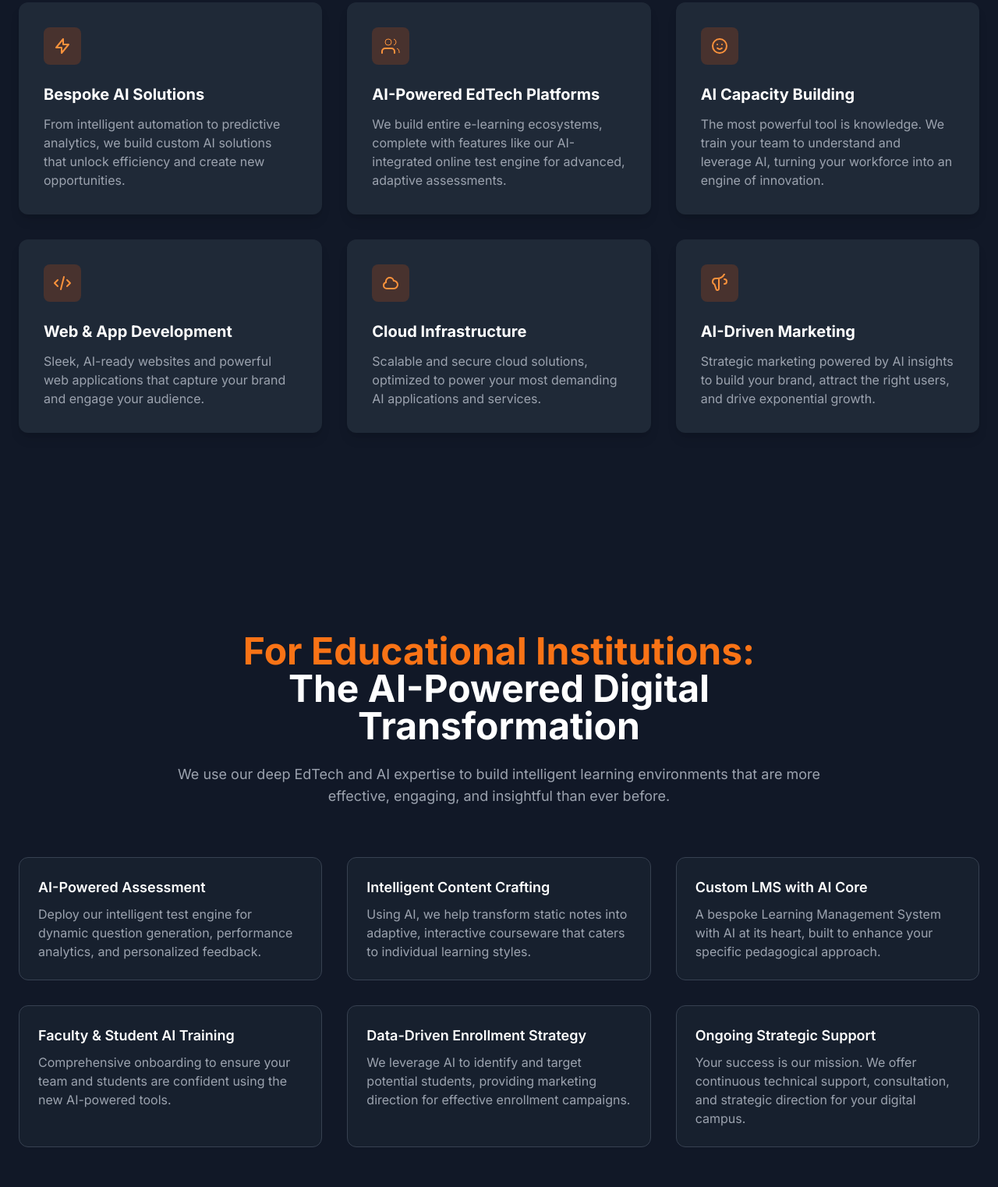
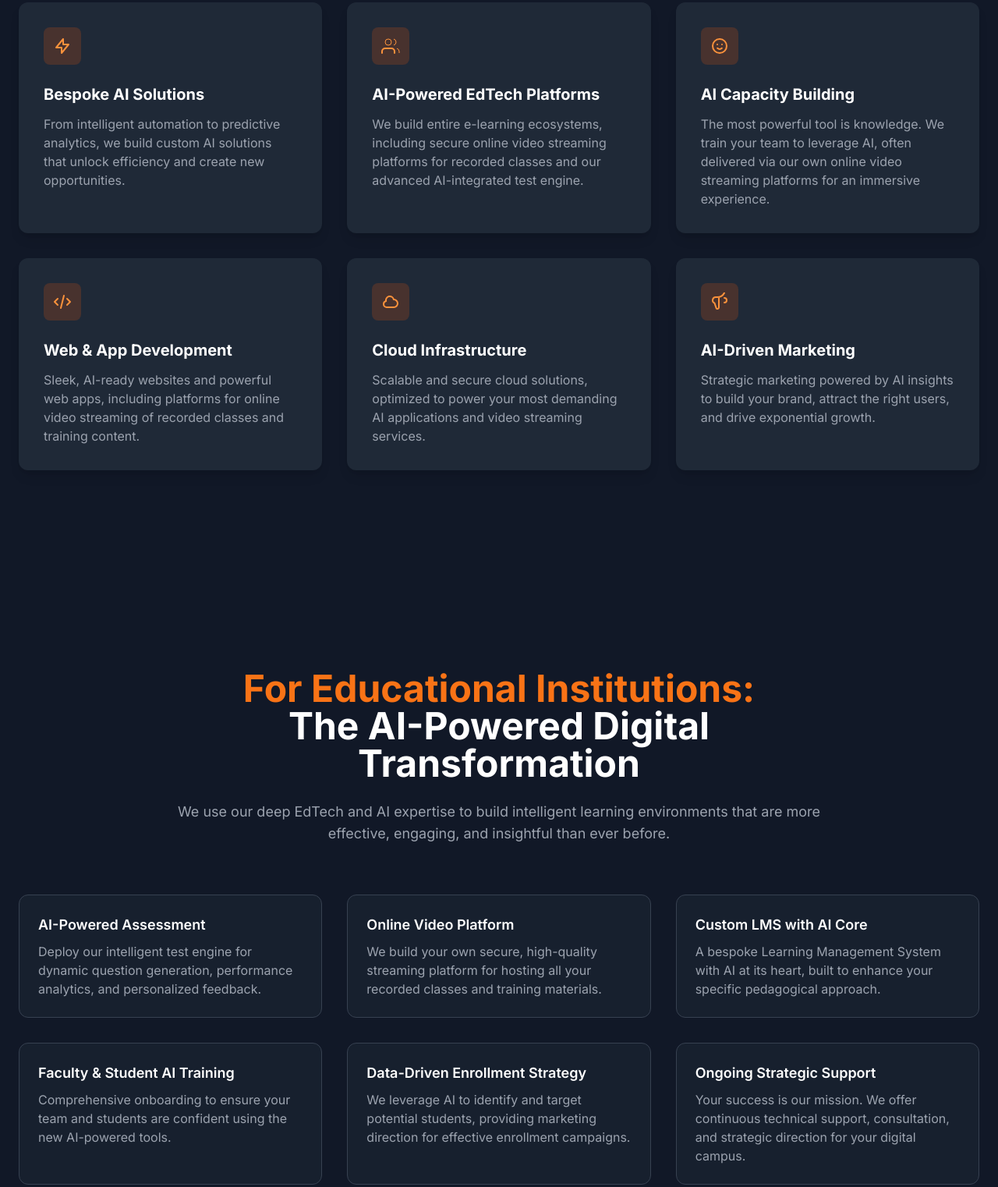
Before and after one commit to brahman47/firebringer-labs, a plain HTML site: page index.html in a window 1280 px wide. Shown: the part 1069-2591 px from the top of the page at 78% size. Drawn offline with nearby package versions, Linux system fonts and the light colour scheme; animation ran at ten frames a second.

Commit message:
feature details added - video streaming platform

```diff
--- a/index.html
+++ b/index.html
@@ -128,7 +128,7 @@
                                 <svg xmlns="http://www.w3.org/2000/svg" class="h-6 w-6" fill="none" viewBox="0 0 24 24" stroke="currentColor"><path stroke-linecap="round" stroke-linejoin="round" stroke-width="2" d="M17 21v-2a4 4 0 00-4-4H5a4 4 0 00-4 4v2" /><circle cx="9" cy="7" r="4" /><path d="M23 21v-2a4 4 0 00-3-3.87" /><path d="M16 3.13a4 4 0 010 7.75" /></svg>
                             </div>
                             <h3 class="text-xl font-bold text-white mb-3">AI-Powered EdTech Platforms</h3>
-                            <p class="text-gray-400">We build entire e-learning ecosystems, complete with features like our AI-integrated online test engine for advanced, adaptive assessments.</p>
+                            <p class="text-gray-400">We build entire e-learning ecosystems, including secure online video streaming platforms for recorded classes and our advanced AI-integrated test engine.</p>
                         </div>
                         <!-- Service Card 3 -->
                         <div class="bg-gray-800 p-8 rounded-xl shadow-lg transform hover:-translate-y-2 transition-all duration-300">
@@ -136,7 +136,7 @@
                                 <svg xmlns="http://www.w3.org/2000/svg" class="h-6 w-6" fill="none" viewBox="0 0 24 24" stroke="currentColor"><path stroke-linecap="round" stroke-linejoin="round" stroke-width="2" d="M14.828 14.828a4 4 0 01-5.656 0M9 10h.01M15 10h.01M21 12a9 9 0 11-18 0 9 9 0 0118 0z" /></svg>
                             </div>
                             <h3 class="text-xl font-bold text-white mb-3">AI Capacity Building</h3>
-                            <p class="text-gray-400">The most powerful tool is knowledge. We train your team to understand and leverage AI, turning your workforce into an engine of innovation.</p>
+                            <p class="text-gray-400">The most powerful tool is knowledge. We train your team to leverage AI, often delivered via our own online video streaming platforms for an immersive experience.</p>
                         </div>
                          <!-- Service Card 4 -->
                         <div class="bg-gray-800 p-8 rounded-xl shadow-lg transform hover:-translate-y-2 transition-all duration-300">
@@ -144,7 +144,7 @@
                                 <svg xmlns="http://www.w3.org/2000/svg" class="h-6 w-6" fill="none" viewBox="0 0 24 24" stroke="currentColor"><path stroke-linecap="round" stroke-linejoin="round" stroke-width="2" d="M10 20l4-16m4 4l4 4-4 4M6 16l-4-4 4-4" /></svg>
                             </div>
                             <h3 class="text-xl font-bold text-white mb-3">Web & App Development</h3>
-                            <p class="text-gray-400">Sleek, AI-ready websites and powerful web applications that capture your brand and engage your audience.</p>
+                            <p class="text-gray-400">Sleek, AI-ready websites and powerful web apps, including platforms for online video streaming of recorded classes and training content.</p>
                         </div>
                         <!-- Service Card 5 -->
                         <div class="bg-gray-800 p-8 rounded-xl shadow-lg transform hover:-translate-y-2 transition-all duration-300">
@@ -152,7 +152,7 @@
                                 <svg xmlns="http://www.w3.org/2000/svg" class="h-6 w-6" fill="none" viewBox="0 0 24 24" stroke="currentColor"><path stroke-linecap="round" stroke-linejoin="round" stroke-width="2" d="M3 15a4 4 0 004 4h9a5 5 0 10-.1-9.999 5.002 5.002 0 10-9.78 2.096A4.001 4.001 0 003 15z" /></svg>
                             </div>
                             <h3 class="text-xl font-bold text-white mb-3">Cloud Infrastructure</h3>
-                            <p class="text-gray-400">Scalable and secure cloud solutions, optimized to power your most demanding AI applications and services.</p>
+                            <p class="text-gray-400">Scalable and secure cloud solutions, optimized to power your most demanding AI applications and video streaming services.</p>
                         </div>
                         <!-- Service Card 6 -->
                         <div class="bg-gray-800 p-8 rounded-xl shadow-lg transform hover:-translate-y-2 transition-all duration-300">
@@ -183,8 +183,8 @@
                         </div>
                         <!-- Feature 2 -->
                         <div class="bg-gray-800/50 p-6 rounded-xl border border-gray-700">
-                            <h4 class="text-lg font-semibold text-white mb-2">Intelligent Content Crafting</h4>
-                            <p class="text-gray-400">Using AI, we help transform static notes into adaptive, interactive courseware that caters to individual learning styles.</p>
+                            <h4 class="text-lg font-semibold text-white mb-2">Online Video Platform</h4>
+                            <p class="text-gray-400">We build your own secure, high-quality streaming platform for hosting all your recorded classes and training materials.</p>
                         </div>
                         <!-- Feature 3 -->
                         <div class="bg-gray-800/50 p-6 rounded-xl border border-gray-700">
```
